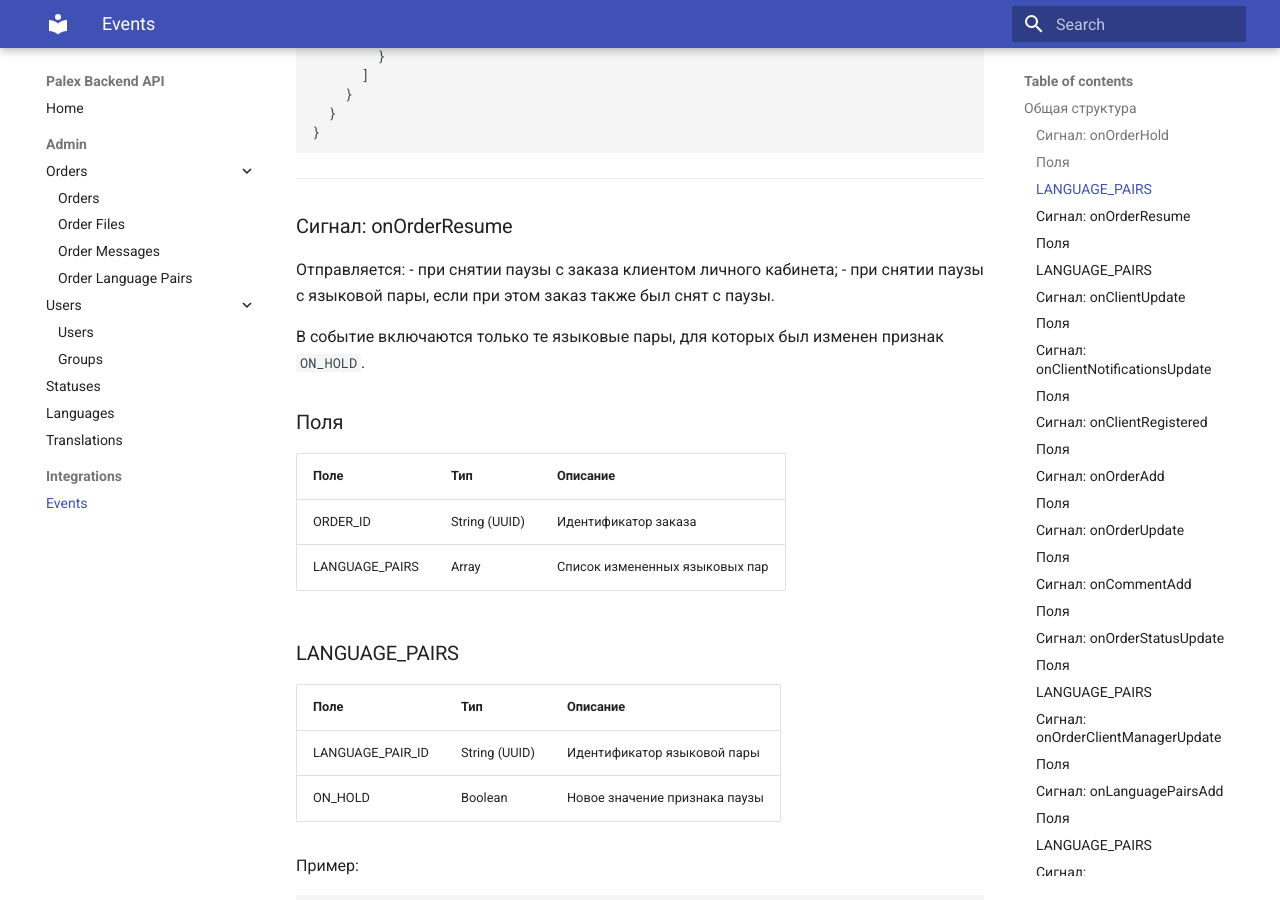
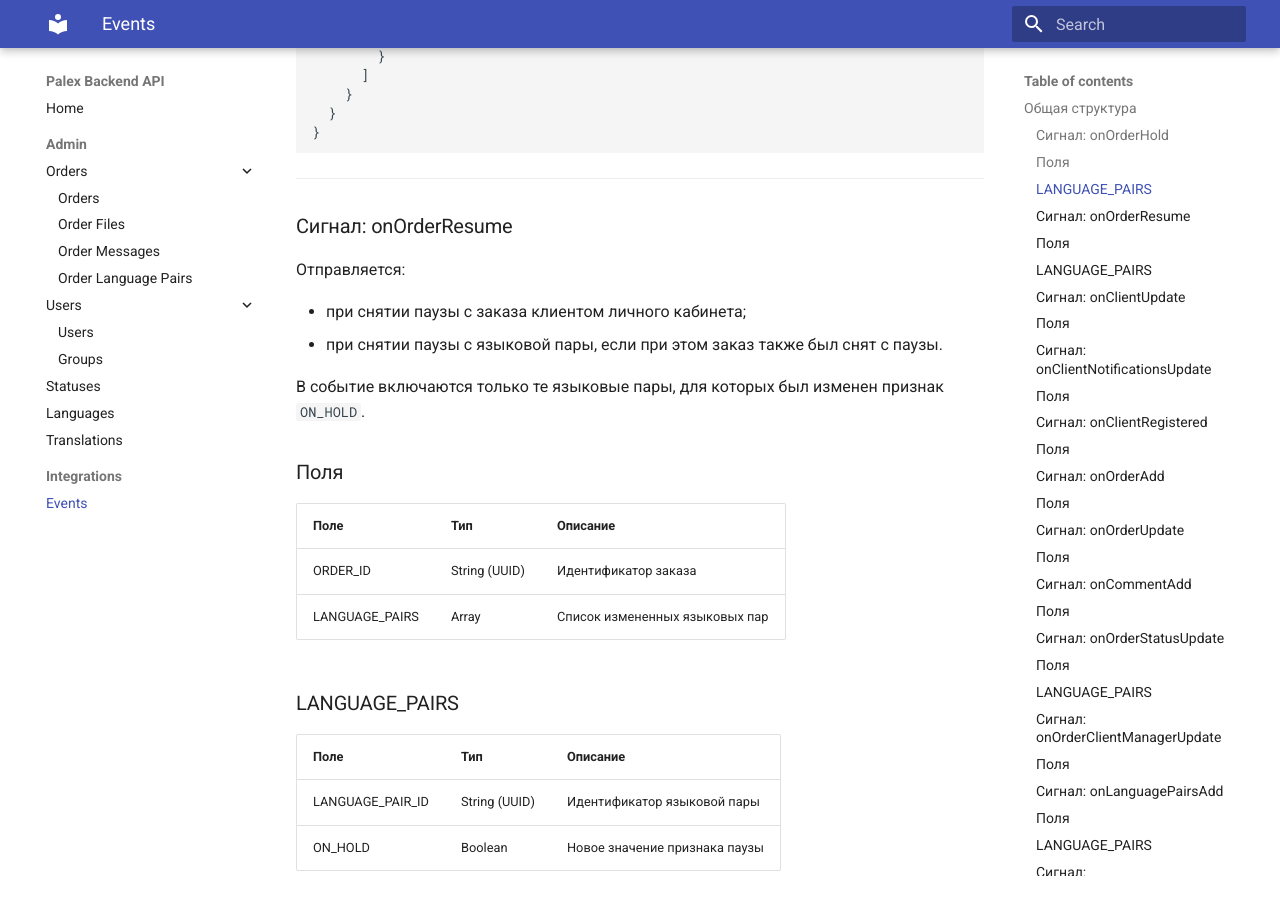
Before and after one commit to AjlekceuP/palex-portal-docs, an MkDocs documentation site: the page built from docs/integrations/events.md, in a window 1280 px wide and 900 px high, scrolled down 1350 px. Built offline with MkDocs 1.6.1 and Material for MkDocs 9.7.7, drawn with Linux system fonts in a browser that asks for light colours.

Commit message:
Update documentation

```diff
--- a/docs/integrations/events.md
+++ b/docs/integrations/events.md
@@ -63,8 +63,9 @@
 ### Сигнал: onOrderResume
 
 Отправляется:
--  при снятии паузы с заказа клиентом личного кабинета;
--  при снятии паузы с языковой пары, если при этом заказ также был снят с паузы.
+
+* при снятии паузы с заказа клиентом личного кабинета;
+* при снятии паузы с языковой пары, если при этом заказ также был снят с паузы.
 
 В событие включаются только те языковые пары, для которых был изменен признак `ON_HOLD`.
 
```
